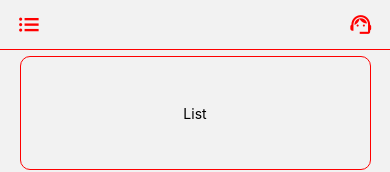
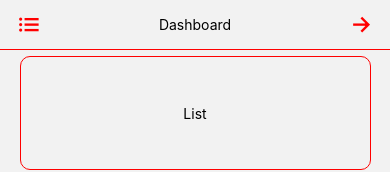
Before and after one commit to Asmatchd/OctInterns21, a React Native app: screen /Dashboard in a window 390 px wide. Shown: the top 172 px of the page. Built offline with nearby package versions, Linux system fonts and the light colour scheme.

Commit message:
navheader component added

```diff
--- /dev/null
+++ b/src/components/NavHeader.js
@@ -0,0 +1,52 @@
+import React from 'react';
+import {View, Text, TouchableOpacity} from 'react-native';
+
+import Ionicons from 'react-native-vector-icons/Ionicons';
+
+export class NavHeader extends React.Component {
+  render() {
+    return (
+      <View
+        style={{
+          height: 50,
+          // backgroundColor: '#aaf',
+          flexDirection: 'row',
+          borderBottomWidth: 0.5,
+          borderColor: 'red',
+        }}>
+        <TouchableOpacity
+          onPress={this.props.leftPressed}
+          style={{
+            height: '100%',
+            width: '15%',
+            // backgroundColor: '#faf',
+            alignItems: 'center',
+            justifyContent: 'center',
+          }}>
+          <Ionicons name={this.props.leftIc} size={25} color={'red'} />
+        </TouchableOpacity>
+        <View
+          style={{
+            height: '100%',
+            width: '70%',
+            // backgroundColor: '#a3a',
+            alignItems: 'center',
+            justifyContent: 'center',
+          }}>
+          <Text>{this.props.title}</Text>
+        </View>
+        <TouchableOpacity
+          onPress={this.props.rightPressed}
+          style={{
+            height: '100%',
+            width: '15%',
+            // backgroundColor: '#faf',
+            alignItems: 'center',
+            justifyContent: 'center',
+          }}>
+          <Ionicons name={this.props.rightIc} size={25} color={'red'} />
+        </TouchableOpacity>
+      </View>
+    );
+  }
+}
--- a/src/navigation/ScreenNavigator.js
+++ b/src/navigation/ScreenNavigator.js
@@ -14,6 +14,12 @@ export const ScreenNavigator = () => {
     <NavigationContainer>
       <Stack.Navigator>
         <Stack.Screen
+          name="Dashboard"
+          component={Dashboard}
+          options={{headerShown: false}}
+        />
+
+        <Stack.Screen
           name="SignUp"
           component={SignUp}
           options={{headerShown: false}}
@@ -22,12 +28,6 @@ export const ScreenNavigator = () => {
         <Stack.Screen
           name="EditProfile"
           component={EditProfile}
-          options={{headerShown: false}}
-        />
-
-        <Stack.Screen
-          name="Dashboard"
-          component={Dashboard}
           options={{headerShown: false}}
         />
 
--- a/src/screens/dashboard/Dashboard.js
+++ b/src/screens/dashboard/Dashboard.js
@@ -3,6 +3,7 @@ import {View, Text, TextInput, TouchableOpacity} from 'react-native';
 
 import Ionicons from 'react-native-vector-icons/Ionicons';
 import MaterialIcons from 'react-native-vector-icons/MaterialIcons';
+import {NavHeader} from '../../components';
 
 export class Dashboard extends React.Component {
   state = {
@@ -21,9 +22,9 @@ export class Dashboard extends React.Component {
         email: navProps.email,
         password: navProps.password,
       });
-      console.warn('GIft ha');
+      // console.warn('GIft ha');
     } else {
-      console.warn('NO roti pani');
+      // console.warn('NO roti pani');
     }
   };
 
@@ -34,45 +35,17 @@ export class Dashboard extends React.Component {
           flex: 1,
           //   backgroundColor: '#faf',
         }}>
-        <View
-          style={{
-            height: 50,
-            // backgroundColor: '#aaf',
-            flexDirection: 'row',
-            borderBottomWidth: 0.5,
-            borderColor: 'red',
-          }}>
-          <TouchableOpacity
-            style={{
-              height: '100%',
-              width: '15%',
-              // backgroundColor: '#faf',
-              alignItems: 'center',
-              justifyContent: 'center',
-            }}>
-            <Ionicons name={'ios-list'} size={25} color={'red'} />
-          </TouchableOpacity>
-          <View
-            style={{
-              height: '100%',
-              width: '70%',
-              // backgroundColor: '#a3a',
-              alignItems: 'center',
-              justifyContent: 'center',
-            }}>
-            <Text>{this.state.user.name}</Text>
-          </View>
-          <TouchableOpacity
-            style={{
-              height: '100%',
-              width: '15%',
-              // backgroundColor: '#faf',
-              alignItems: 'center',
-              justifyContent: 'center',
-            }}>
-            <MaterialIcons name={'support-agent'} size={25} color={'red'} />
-          </TouchableOpacity>
-        </View>
+        <NavHeader
+          leftIc={'ios-list'}
+          title={'Dashboard'}
+          rightIc={'ios-arrow-forward'}
+          leftPressed={() => {
+            console.warn('left');
+          }}
+          rightPressed={() => {
+            console.warn('right');
+          }}
+        />
 
         <View
           style={{
@@ -84,7 +57,6 @@ export class Dashboard extends React.Component {
           <TouchableOpacity
             onPress={() => {
               // this.props.navigation.navigate('BasicsTwo');
-              console.warn(this);
             }}
             style={{
               height: '90%',
```
